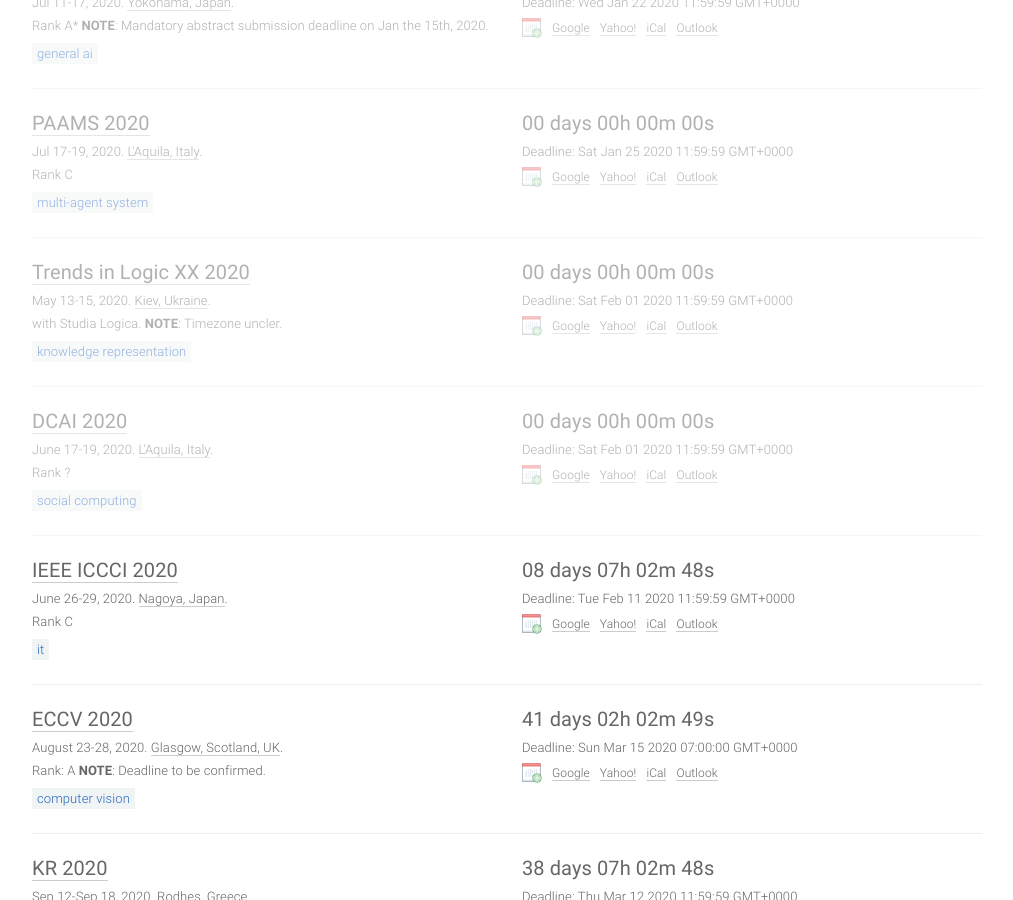
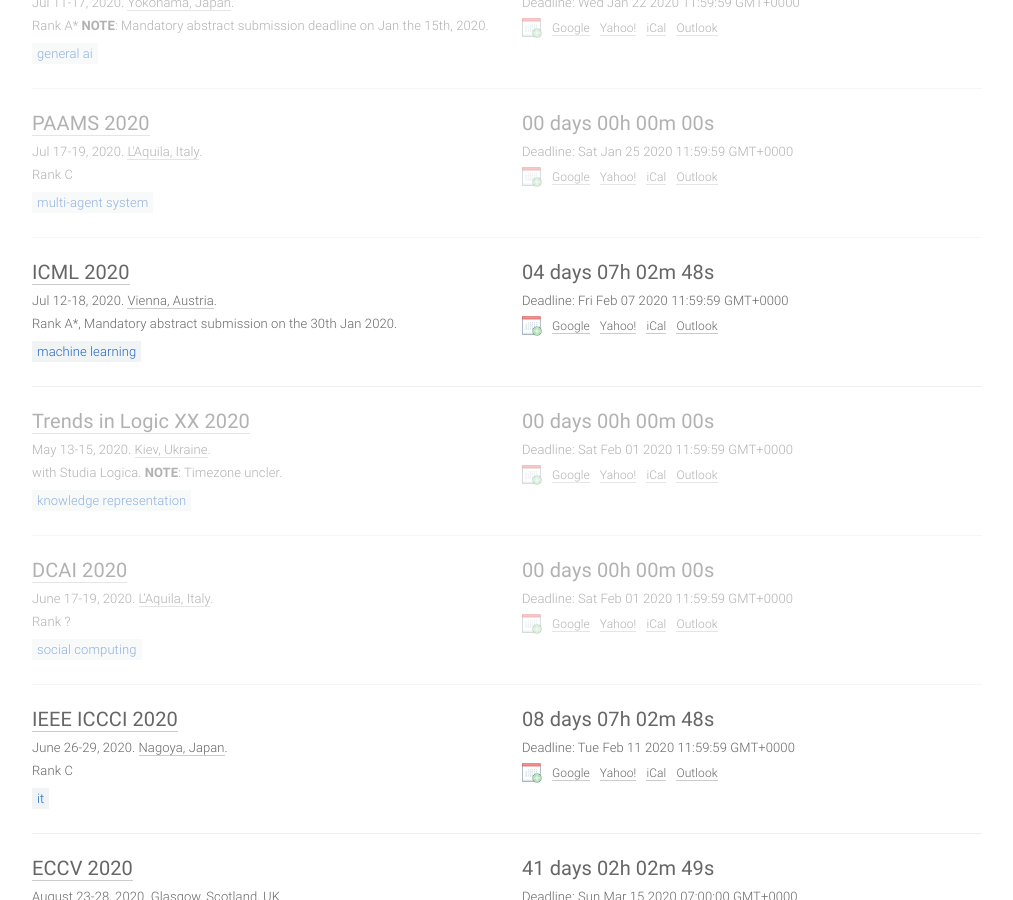
Before and after one commit to ryutaAri/ryutaAri.github.io, a Jekyll site: the page built from index.html, in a window 1280 px wide and 900 px high, scrolled down 582 px. Shown: the whole window, without its empty margins (133-1146 px from the left). Built offline with Jekyll 4.4.1, drawn with Linux system fonts in a browser that asks for light colours; comment, search, counter and statistics services are not loaded.

Commit message:
added ICML 2020

```diff
--- a/_data/conferences.yml
+++ b/_data/conferences.yml
@@ -39,6 +39,18 @@
   place: L'Aquila, Italy
   sub: MAS
   note: 'Rank C'
+
+- title: ICML
+  year: 2020
+  id: icml20
+  link:  https://icml.cc
+  deadline: '2020-02-06 23:59:59'
+  timezone: UTC-12
+  date: Jul 12-18, 2020
+  place: Vienna, Austria
+  sub: ML
+  note: 'Rank A*, Mandatory abstract submission on the 30th Jan 2020.'
+
 
 - title: Trends in Logic XX
   year: 2020
```
